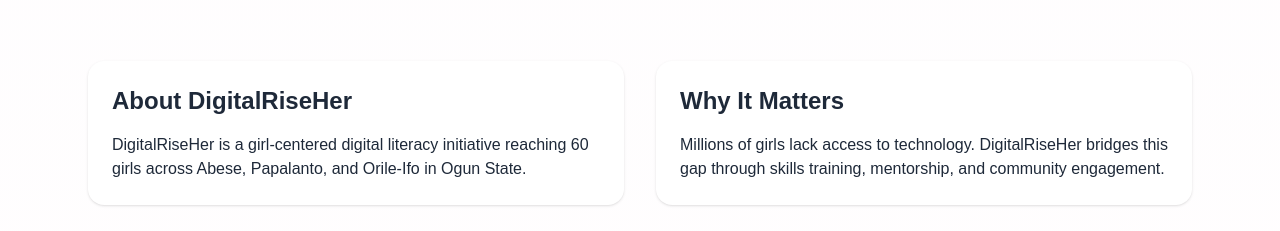
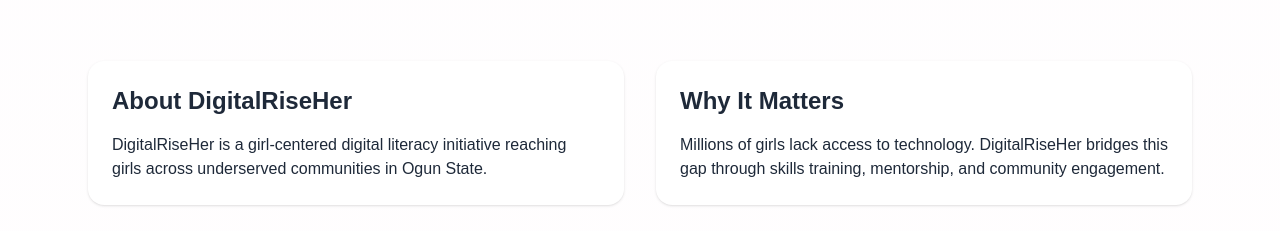
Before and after one commit to onaolapovictoria797-del/digitalriseher, a Next.js app: page / in a window 1280 px wide. Shown: the part 7460-7691 px from the top of the page. Built offline with nearby package versions, Linux system fonts and the light colour scheme.

Commit message:
changed some words

```diff
--- a/app/page.tsx
+++ b/app/page.tsx
@@ -295,7 +295,7 @@
           <h2 className="text-2xl font-semibold mb-4">About DigitalRiseHer</h2>
           <p>
             DigitalRiseHer is a girl-centered digital literacy initiative reaching
-            60 girls across Abese, Papalanto, and Orile-Ifo in Ogun State.
+            girls across underserved communities in Ogun State.
           </p>
         </Card>
 
```
